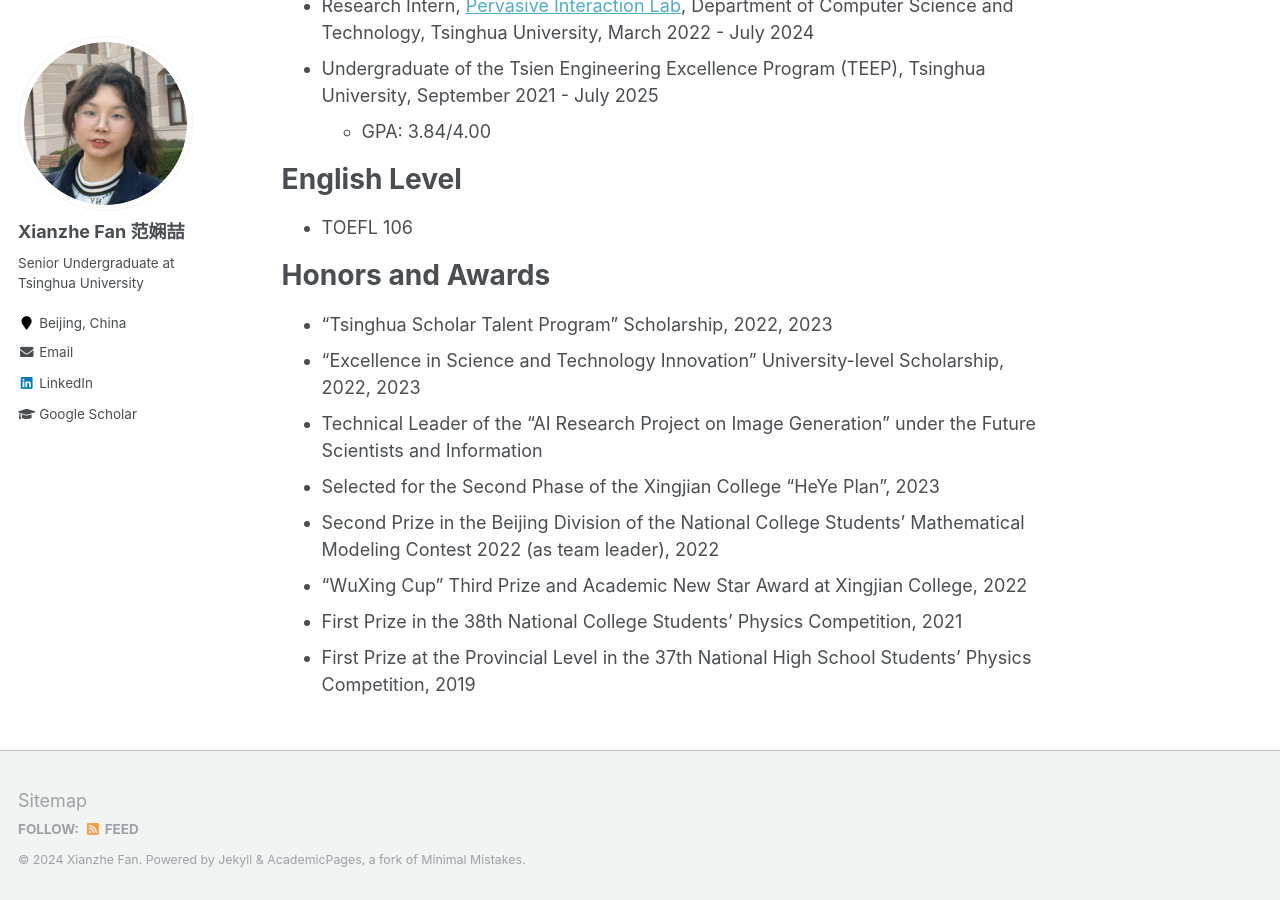
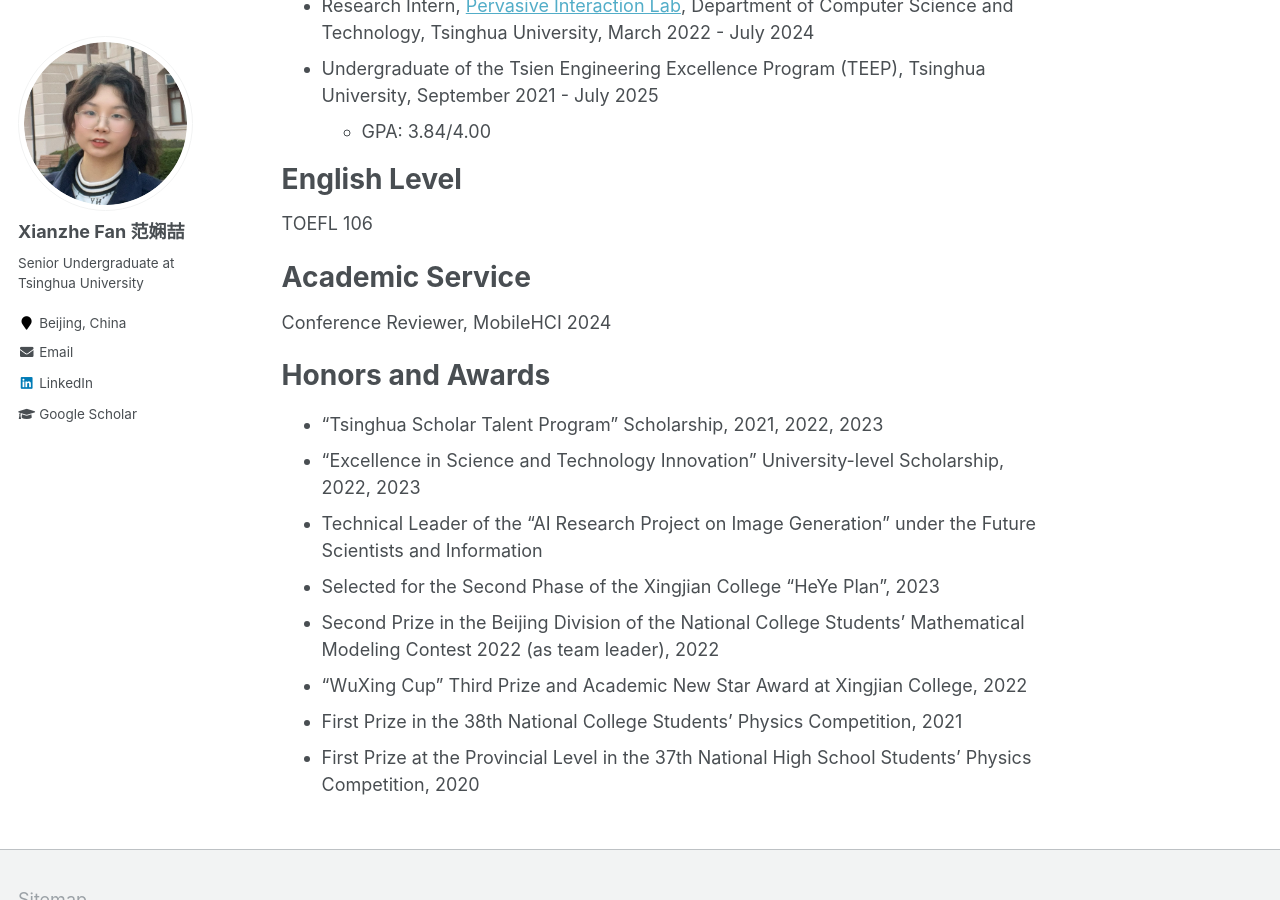
Before and after one commit to XianzheFan/XianzheFan.github.io, a Jekyll site: the page built from _pages/about.md, in a window 1280 px wide and 900 px high, scrolled down 1624 px. Built offline with Jekyll 4.4.1, drawn with Linux system fonts in a browser that asks for light colours.

Commit message:
Add files via upload

```diff
--- a/_pages/about.md
+++ b/_pages/about.md
@@ -60,15 +60,19 @@ Experience
 
 English Level
 ======
-* TOEFL 106
+TOEFL 106
+
+Academic Service
+======
+Conference Reviewer, MobileHCI 2024
 
 Honors and Awards
 ======
-* “Tsinghua Scholar Talent Program” Scholarship, 2022, 2023
+* “Tsinghua Scholar Talent Program” Scholarship, 2021, 2022, 2023
 * “Excellence in Science and Technology Innovation” University-level Scholarship, 2022, 2023
 * Technical Leader of the “AI Research Project on Image Generation” under the Future Scientists and Information
 * Selected for the Second Phase of the Xingjian College “HeYe Plan”, 2023
 * Second Prize in the Beijing Division of the National College Students’ Mathematical Modeling Contest 2022 (as team leader), 2022
 * “WuXing Cup” Third Prize and Academic New Star Award at Xingjian College, 2022
 * First Prize in the 38th National College Students’ Physics Competition, 2021
-* First Prize at the Provincial Level in the 37th National High School Students’ Physics Competition, 2019
+* First Prize at the Provincial Level in the 37th National High School Students’ Physics Competition, 2020
```
